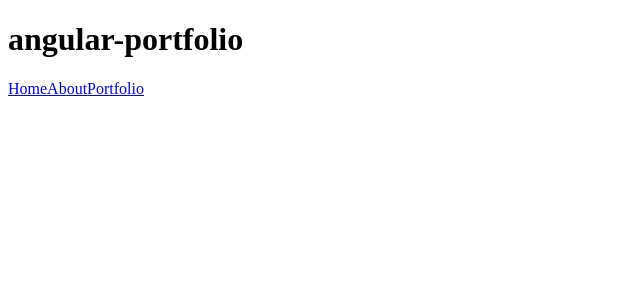
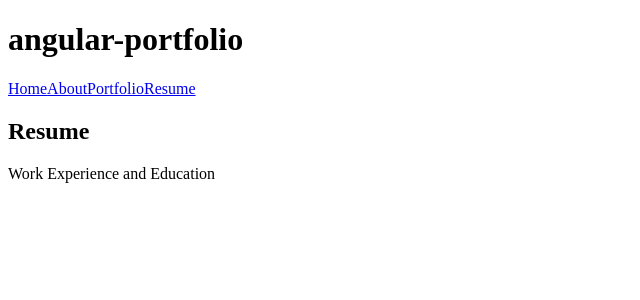
Before and after one commit to MohammadRokib/Portfolio, an Angular app: page /resume in a window 1280 px wide. Before the commit this address led to /. Shown: the top 300 px of the page, without its empty margins (0-640 px from the left). Built offline with nearby package versions, Linux system fonts and the light colour scheme.

Commit message:
feat(routing): add resume page and route
- add ResumePage standalone component under pages/
- register 'resume' path -> ResumePage in app.routes
- add Resume link to navbar

Signed-off-by: MohammadRokib <rokibk548@gmail.com>

```diff
--- a/src/app/app.routes.ts
+++ b/src/app/app.routes.ts
@@ -2,9 +2,11 @@ import { Routes } from '@angular/router';
 import { HomePage } from './pages/home-page';
 import { AboutPage } from './pages/about-page';
 import { PortfolioPage } from './pages/portfolio-page';
+import { ResumePage } from './pages/resume-page';
 
 export const routes: Routes = [
   { path: '', component: HomePage },
   { path: 'about', component: AboutPage },
   { path: 'portfolio', component: PortfolioPage },
+  { path: 'resume', component: ResumePage },
 ];
--- a/src/app/components/navbar.html
+++ b/src/app/components/navbar.html
@@ -2,4 +2,5 @@
   <a routerLink="/">Home</a>
   <a routerLink="/about">About</a>
   <a routerLink="/portfolio">Portfolio</a>
+  <a routerLink="/resume">Resume</a>
 </nav>
--- /dev/null
+++ b/src/app/pages/resume-page.html
@@ -0,0 +1,2 @@
+<h2>Resume</h2>
+<p>Work Experience and Education</p>
```
Also changed, not shown: src/app/pages/resume-page.ts (added, +7 -0 lines).
